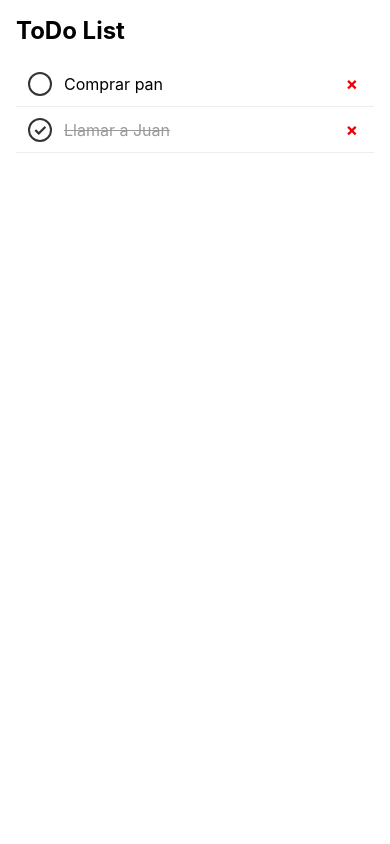
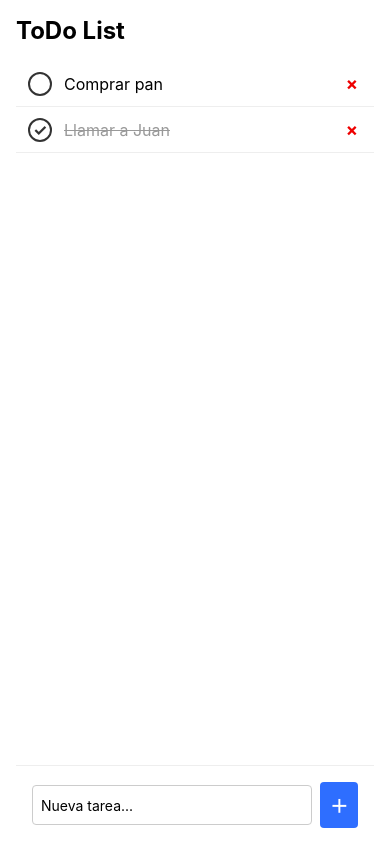
Before and after one commit to LorenaGRB/my-todo-app, a React Native app: screen / in a window 390 px wide. Built offline with nearby package versions, Linux system fonts and the light colour scheme.

Commit message:
feat: add new task functionality

```diff
--- a/src/screens/TaskListScreen.tsx
+++ b/src/screens/TaskListScreen.tsx
@@ -1,5 +1,15 @@
 import React, { useState } from "react";
-import { View, Text, FlatList, StyleSheet } from "react-native";
+import {
+  View,
+  Text,
+  FlatList,
+  StyleSheet,
+  TextInput,
+  TouchableOpacity,
+  KeyboardAvoidingView,
+  ScrollView,
+  Platform,
+} from "react-native";
 import TaskItem from "../components/TaskItem";
 import { SafeAreaView } from "react-native-safe-area-context";
 
@@ -14,20 +24,50 @@ const TaskListScreen: React.FC = () => {
     { id: "1", text: "Comprar pan", completed: false },
     { id: "2", text: "Llamar a Juan", completed: true },
   ]);
+  const [newTaskText, setNewTaskText] = useState("");
+
+  const addTask = () => {
+    const text = newTaskText.trim();
+    if (text === "") {
+      return;
+    }
+
+    const newTask: Task = {
+      id: Date.now().toString(),
+      text: text,
+      completed: false,
+    };
+
+    setTasks((prevTasks) => [...prevTasks, newTask]);
+    setNewTaskText("");
+  };
   return (
     <SafeAreaView style={styles.container}>
-      <Text style={styles.title}>ToDo List</Text>
-      <FlatList
-        data={tasks}
-        keyExtractor={(item) => item.id}
-        renderItem={({ item }) => (
-          <TaskItem
-            task={item}
-            /* Por ahora no pasamos onToggle/onDelete (se implementarán después) */
+      <KeyboardAvoidingView
+        style={styles.keyboardAvoid}
+        behavior={Platform.OS === "ios" ? "padding" : "height"}
+        keyboardVerticalOffset={Platform.OS === "ios" ? 60 : 0}
+      >
+        <Text style={styles.title}>ToDo List</Text>
+        <FlatList
+          data={tasks}
+          keyExtractor={(item) => item.id}
+          renderItem={({ item }) => <TaskItem task={item} />}
+          ListEmptyComponent={<Text>No hay tareas aún.</Text>}
+        />
+        <View style={styles.inputContainer}>
+          <TextInput
+            style={styles.input}
+            placeholder="Nueva tarea..."
+            value={newTaskText}
+            onChangeText={setNewTaskText}
+            onSubmitEditing={addTask}
           />
-        )}
-        ListEmptyComponent={<Text>No hay tareas aún.</Text>}
-      />
+          <TouchableOpacity style={styles.addButton} onPress={addTask}>
+            <Text style={styles.addButtonText}>＋</Text>
+          </TouchableOpacity>
+        </View>
+      </KeyboardAvoidingView>
     </SafeAreaView>
   );
 };
@@ -43,6 +83,39 @@ const styles = StyleSheet.create({
     fontWeight: "bold",
     marginVertical: 16,
   },
+  keyboardAvoid: {
+    flex: 1,
+  },
+  scrollContainer: {
+    flexGrow: 1,
+    justifyContent: "flex-end",
+  },
+  inputContainer: {
+    flexDirection: "row",
+    alignItems: "center",
+    padding: 16,
+    borderTopWidth: 1,
+    borderColor: "#eee",
+  },
+  input: {
+    flex: 1,
+    height: 40,
+    borderColor: "#ccc",
+    borderWidth: 1,
+    borderRadius: 4,
+    paddingHorizontal: 8,
+    marginRight: 8,
+  },
+  addButton: {
+    backgroundColor: "#2e6eff",
+    padding: 10,
+    borderRadius: 4,
+  },
+  addButtonText: {
+    color: "#fff",
+    fontSize: 18,
+    fontWeight: "bold",
+  },
 });
 
 export default TaskListScreen;
```
